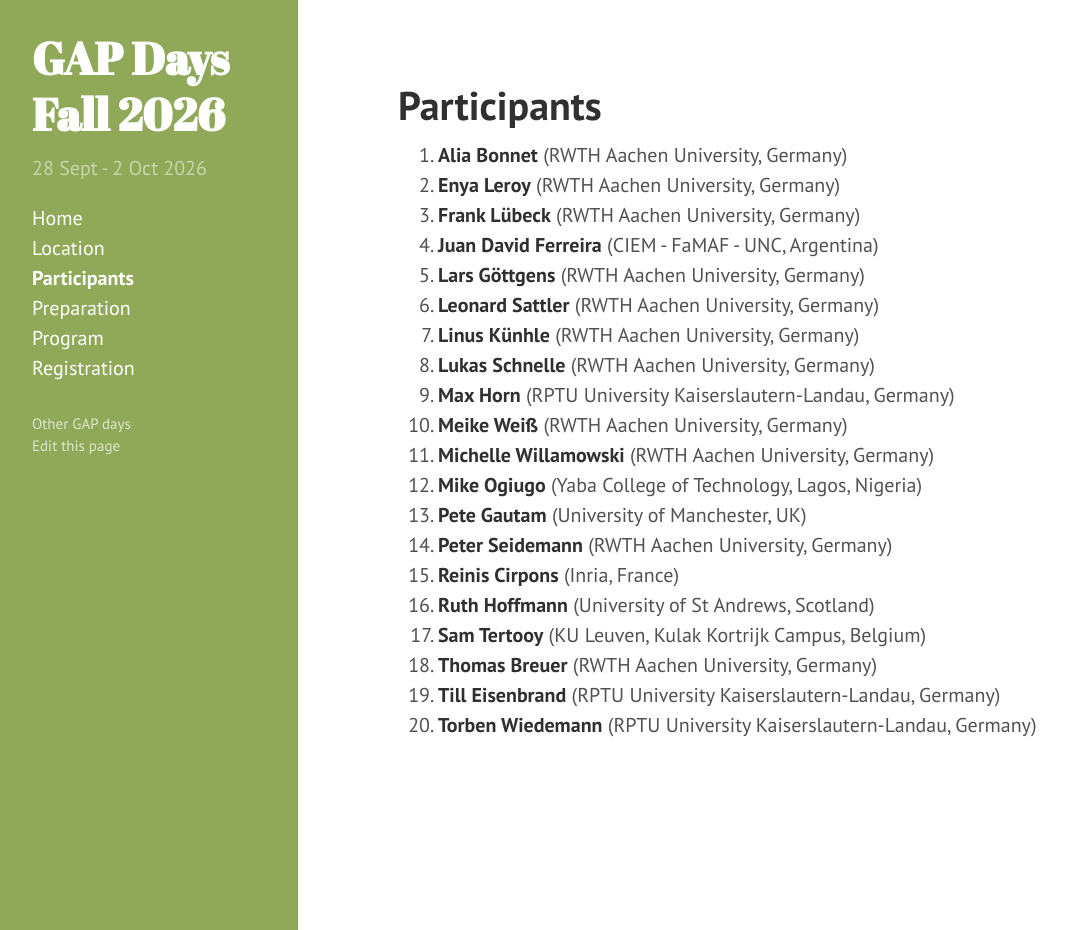
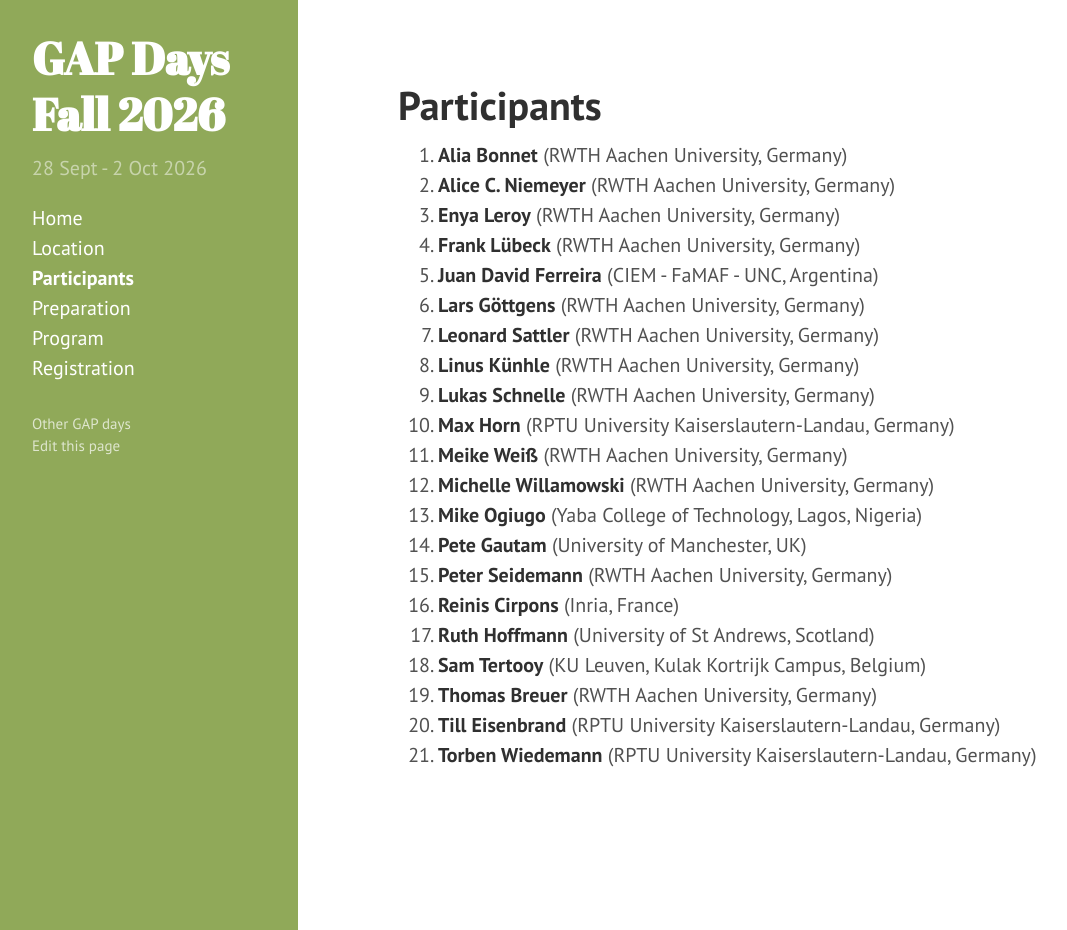
Before and after one commit to gapdays/gapdays2026-fall, a Jekyll site: the page built from participants.md, in a window 1280 px wide and 930 px high. Shown: the whole window, without its empty margins (2-1069 px from the left). Built offline with Jekyll 4.4.1, drawn with Linux system fonts in a browser that asks for light colours.

Commit message:
update participants

```diff
--- a/participants.md
+++ b/participants.md
@@ -22,6 +22,7 @@ participants:
   - {name: Sam Tertooy, affiliation: "KU Leuven, Kulak Kortrijk Campus, Belgium"}
   - {name: Linus Künhle, affiliation: "RWTH Aachen University, Germany"}
   - {name: Till Eisenbrand, affiliation: "RPTU University Kaiserslautern-Landau, Germany"}
+  - {name: Alice C. Niemeyer, affiliation: "RWTH Aachen University, Germany"}
 ---
 
 <ol>{% assign participants = page.participants | sort: "name" %}
```
